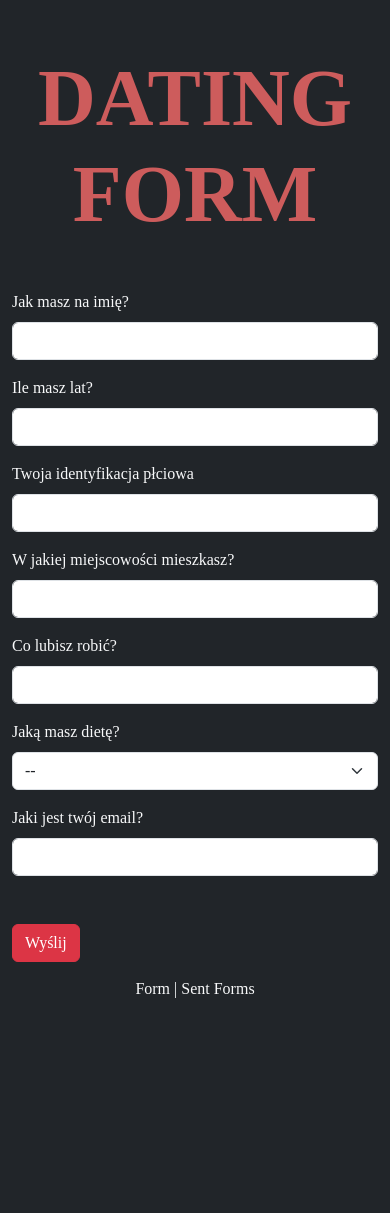
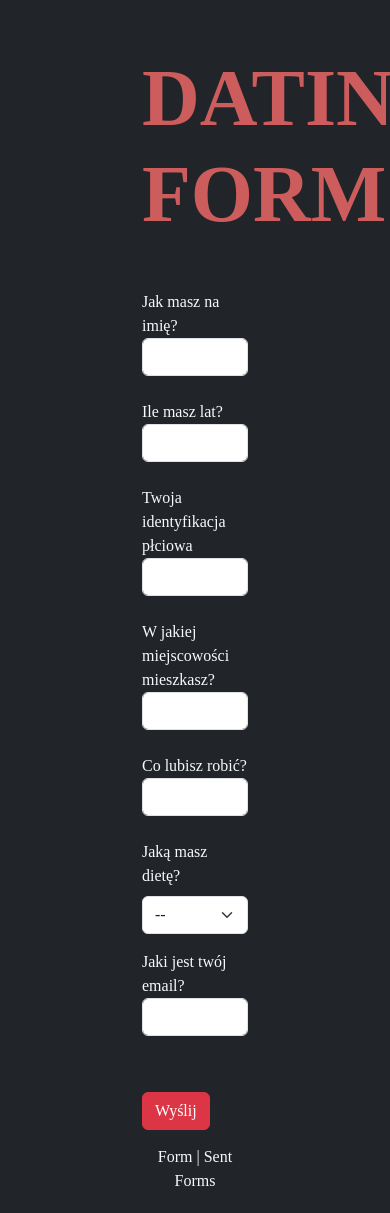
Before and after one commit to Domofold/DatingForm, a Flask app: page / in a window 390 px wide; the page is wider, and only the part inside the window is pictured. Before the commit the page ends 998 px from the top of that part, so only its background shows below. Run offline with Flask 3, Linux system fonts and the light colour scheme; parts of the project's set-up code (start-up, migrations or seed data) failed here and were passed over.

Commit message:
structural changes

```diff
--- a/static/styles.css
+++ b/static/styles.css
@@ -36,4 +36,5 @@
 
 .filter {
     margin-bottom: 20px;
+    text-align: center;
 }
--- a/templates/index.html
+++ b/templates/index.html
@@ -7,43 +7,53 @@
 
 <body class="bg-dark text-light">
     {% block content %}
-
-    <div class="container col-sm-4">
+    <div class="container col-4">
          <header>
             <div class="title">
                 <h1 class="titleFont">DATING FORM</h1>
             </div>
          </header>
          <main>
-             <article>
+             <article class="">
                  <form action="/" method="POST">
-                     <div class="mb-3 mt-5">
-                         <label class="form-label">Jak masz na imię?</label>
+                     <div class="mb-3 mt-5 row">
+                         <label class="form-label">
+                             Jak masz na imię?
                              <input name="name" class="form-control">
+                         </label>
                      </div>
 
-                     <div class="mb-3">
-                         <label class="form-label"> Ile masz lat?</label>
+                     <div class="mb-3 row">
+                         <label class="form-label">
+                             Ile masz lat?
                              <input name="age" class="form-control">
+                         </label>
                      </div>
 
-                     <div class="mb-3">
-                         <label class="form-label"> Twoja identyfikacja płciowa </label>
+                     <div class="mb-3 row">
+                         <label class="form-label">
+                             Twoja identyfikacja płciowa
                              <input name="gender" class="form-control">
+                         </label>
                      </div>
 
-                     <div class="mb-3">
-                         <label class="form-label">W jakiej miejscowości mieszkasz?</label>
+                     <div class="mb-3 row">
+                         <label class="form-label">
+                             W jakiej miejscowości mieszkasz?
                              <input name="dwelling_place" class="form-control">
+                         </label>
                      </div>
 
-                     <div class="mb-3">
-                         <label class="form-label">Co lubisz robić?</label>
+                     <div class="mb-3 row">
+                         <label class="form-label">
+                             Co lubisz robić?
                              <input name="hobbies" class="form-control">
+                         </label>
                      </div>
 
-                     <div class="mb-3">
+                     <div class="mb-3 row">
                          <label class="form-label">Jaką masz dietę?</label>
+                         <label>
                              <select name="diet" class="form-select">
                                  <option value="--">--</option>
                                  <option value="wszystkożerna">wszystkożerna</option>
@@ -53,11 +63,14 @@
                                  <option value="owocowa">owocowa</option>
                                  <option value="ketogeniczna">ketogeniczna</option>
                              </select>
+                         </label>
                      </div>
 
-                     <div class="mb-3">
-                         <label class="form-label">Jaki jest twój email?</label>
+                     <div class="mb-3 row">
+                         <label class="form-label">
+                             Jaki jest twój email?
                              <input name="email" class="form-control" type="email">
+                         </label>
                      </div>
 
                      <div class="mt-5">
```
Also changed, not shown: templates/sentForms.html (+8 -5 lines), README.md. Lines whose indentation alone changed are shown as unchanged.
